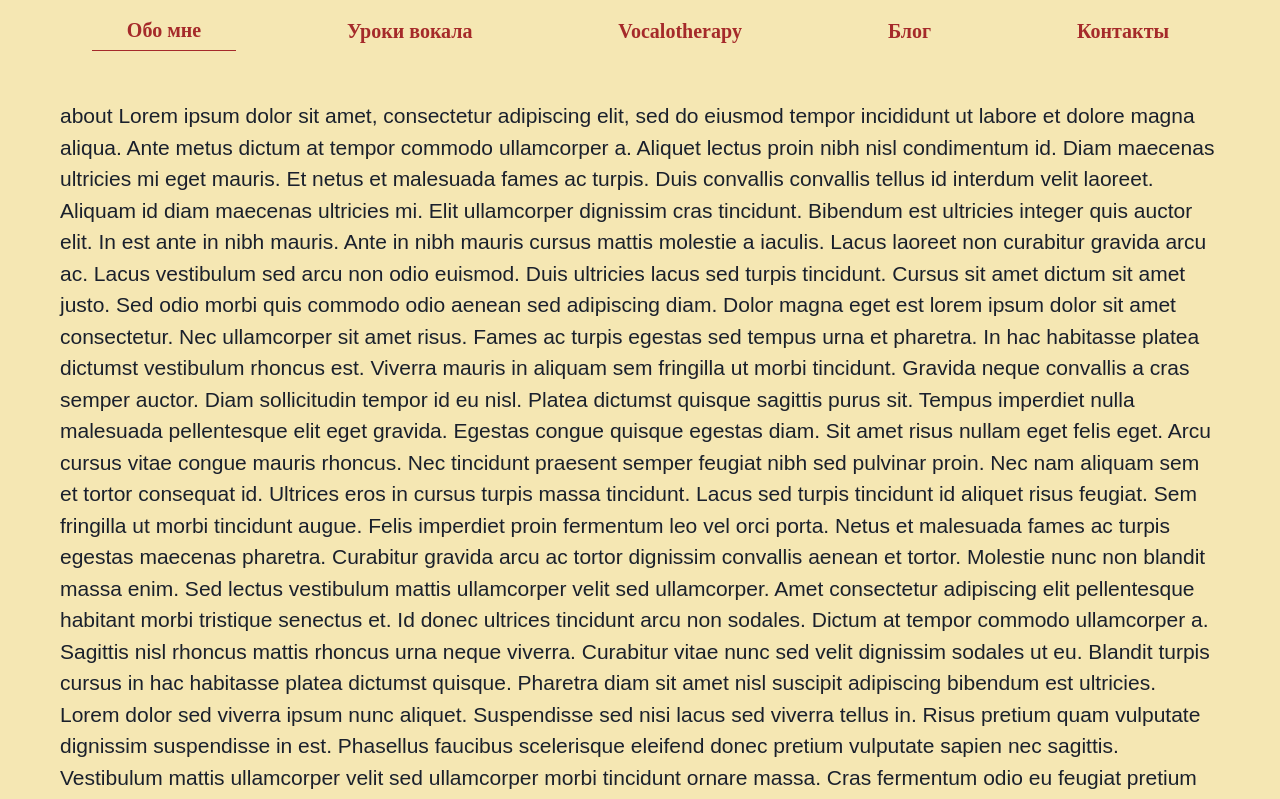
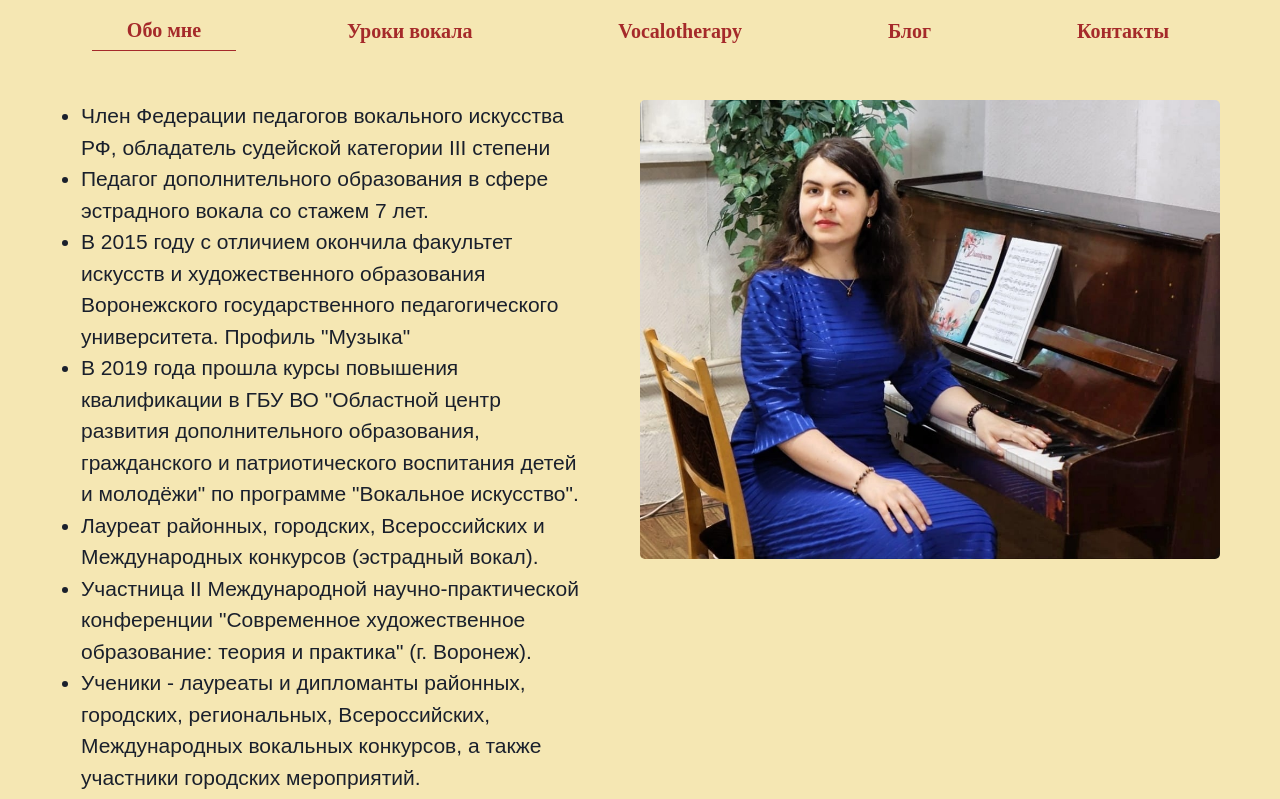
Before and after one commit to AlexIgn88/vocalotherapy, a Next.js app: page /about in a window 1280 px wide. Shown: the top 799 px of the page. Built offline with nearby package versions, Linux system fonts and the light colour scheme.

Commit message:
about page 	modified:   components/NavbarListComponent.js 	modified:   pages/about.js 	modified:   pages/index.js 	new file:   public/img/imgAbout.jpg

```diff
--- a/components/NavbarListComponent.js
+++ b/components/NavbarListComponent.js
@@ -35,6 +35,8 @@ export default function NavbarListComponent({ flexDirection }) {
                         href={page.src}
                         className="link"
                         color={'brown'}
+                        _hover={{ color: 'black' }}
+                        transition="color 0.8s ease"
                         fontFamily={'cursive'}
                         fontWeight={'bold'}
                         textDecoration={'none'}
--- a/pages/about.js
+++ b/pages/about.js
@@ -1,7 +1,13 @@
 import Head from 'next/head';
-import { Box } from '@chakra-ui/react';
+import Image from 'next/image';
+import background from '../public/img/imgAbout.jpg';
+import {
+    Box, Flex,
+    List, ListItem, ListIcon, OrderedList, UnorderedList,
+} from '@chakra-ui/react';
 import { marginParameters, halfMarginParameters } from '../displayParameters/marginParameters';
-import { flexDirection } from '../displayParameters/flexParameters';
+// import { flexDirection } from '../displayParameters/flexParameters';
+// import { h1HeadersFontSize } from '../displayParameters/fontParameters';
 
 
 export default function AboutPage() {
@@ -16,36 +22,62 @@ export default function AboutPage() {
                 mt={halfMarginParameters}
                 mb={halfMarginParameters}
             >
-                about
-                Lorem ipsum dolor sit amet, consectetur adipiscing elit, sed do eiusmod tempor incididunt ut labore et dolore magna aliqua. Ante metus dictum at tempor commodo ullamcorper a. Aliquet lectus proin nibh nisl condimentum id. Diam maecenas ultricies mi eget mauris. Et netus et malesuada fames ac turpis. Duis convallis convallis tellus id interdum velit laoreet. Aliquam id diam maecenas ultricies mi. Elit ullamcorper dignissim cras tincidunt. Bibendum est ultricies integer quis auctor elit. In est ante in nibh mauris. Ante in nibh mauris cursus mattis molestie a iaculis. Lacus laoreet non curabitur gravida arcu ac. Lacus vestibulum sed arcu non odio euismod. Duis ultricies lacus sed turpis tincidunt.
-
-                Cursus sit amet dictum sit amet justo. Sed odio morbi quis commodo odio aenean sed adipiscing diam. Dolor magna eget est lorem ipsum dolor sit amet consectetur. Nec ullamcorper sit amet risus. Fames ac turpis egestas sed tempus urna et pharetra. In hac habitasse platea dictumst vestibulum rhoncus est. Viverra mauris in aliquam sem fringilla ut morbi tincidunt. Gravida neque convallis a cras semper auctor. Diam sollicitudin tempor id eu nisl. Platea dictumst quisque sagittis purus sit. Tempus imperdiet nulla malesuada pellentesque elit eget gravida. Egestas congue quisque egestas diam.
-
-                Sit amet risus nullam eget felis eget. Arcu cursus vitae congue mauris rhoncus. Nec tincidunt praesent semper feugiat nibh sed pulvinar proin. Nec nam aliquam sem et tortor consequat id. Ultrices eros in cursus turpis massa tincidunt. Lacus sed turpis tincidunt id aliquet risus feugiat. Sem fringilla ut morbi tincidunt augue. Felis imperdiet proin fermentum leo vel orci porta. Netus et malesuada fames ac turpis egestas maecenas pharetra. Curabitur gravida arcu ac tortor dignissim convallis aenean et tortor. Molestie nunc non blandit massa enim. Sed lectus vestibulum mattis ullamcorper velit sed ullamcorper. Amet consectetur adipiscing elit pellentesque habitant morbi tristique senectus et. Id donec ultrices tincidunt arcu non sodales. Dictum at tempor commodo ullamcorper a. Sagittis nisl rhoncus mattis rhoncus urna neque viverra. Curabitur vitae nunc sed velit dignissim sodales ut eu. Blandit turpis cursus in hac habitasse platea dictumst quisque.
-
-                Pharetra diam sit amet nisl suscipit adipiscing bibendum est ultricies. Lorem dolor sed viverra ipsum nunc aliquet. Suspendisse sed nisi lacus sed viverra tellus in. Risus pretium quam vulputate dignissim suspendisse in est. Phasellus faucibus scelerisque eleifend donec pretium vulputate sapien nec sagittis. Vestibulum mattis ullamcorper velit sed ullamcorper morbi tincidunt ornare massa. Cras fermentum odio eu feugiat pretium nibh ipsum consequat nisl. Sed odio morbi quis commodo odio. Convallis convallis tellus id interdum velit laoreet. Amet cursus sit amet dictum sit amet justo donec enim. Eu lobortis elementum nibh tellus. Scelerisque in dictum non consectetur a erat nam at. Aenean et tortor at risus. Semper quis lectus nulla at volutpat diam ut venenatis tellus. Blandit libero volutpat sed cras ornare arcu dui. Leo vel fringilla est ullamcorper. Leo vel fringilla est ullamcorper eget nulla facilisi.
-
-                Nulla facilisi nullam vehicula ipsum. Feugiat nisl pretium fusce id velit ut. Donec adipiscing tristique risus nec feugiat. Etiam tempor orci eu lobortis elementum. Porttitor eget dolor morbi non arcu risus quis varius quam. Duis at consectetur lorem donec massa sapien faucibus et. Sit amet venenatis urna cursus eget nunc. Eget felis eget nunc lobortis mattis aliquam. Dignissim sodales ut eu sem integer vitae. Curabitur gravida arcu ac tortor dignissim convallis. Nunc sed augue lacus viverra vitae congue eu consequat ac. Fringilla phasellus faucibus scelerisque eleifend donec pretium vulputate sapien. Quis risus sed vulputate odio ut enim blandit volutpat. Viverra tellus in hac habitasse platea. Libero nunc consequat interdum varius sit amet. In hac habitasse platea dictumst vestibulum rhoncus est. Quis ipsum suspendisse ultrices gravida dictum fusce ut placerat orci.
-
-                Lorem ipsum dolor sit amet, consectetur adipiscing elit, sed do eiusmod tempor incididunt ut labore et dolore magna aliqua. Ante metus dictum at tempor commodo ullamcorper a. Aliquet lectus proin nibh nisl condimentum id. Diam maecenas ultricies mi eget mauris. Et netus et malesuada fames ac turpis. Duis convallis convallis tellus id interdum velit laoreet. Aliquam id diam maecenas ultricies mi. Elit ullamcorper dignissim cras tincidunt. Bibendum est ultricies integer quis auctor elit. In est ante in nibh mauris. Ante in nibh mauris cursus mattis molestie a iaculis. Lacus laoreet non curabitur gravida arcu ac. Lacus vestibulum sed arcu non odio euismod. Duis ultricies lacus sed turpis tincidunt.
-
-                Cursus sit amet dictum sit amet justo. Sed odio morbi quis commodo odio aenean sed adipiscing diam. Dolor magna eget est lorem ipsum dolor sit amet consectetur. Nec ullamcorper sit amet risus. Fames ac turpis egestas sed tempus urna et pharetra. In hac habitasse platea dictumst vestibulum rhoncus est. Viverra mauris in aliquam sem fringilla ut morbi tincidunt. Gravida neque convallis a cras semper auctor. Diam sollicitudin tempor id eu nisl. Platea dictumst quisque sagittis purus sit. Tempus imperdiet nulla malesuada pellentesque elit eget gravida. Egestas congue quisque egestas diam.
-
-                Sit amet risus nullam eget felis eget. Arcu cursus vitae congue mauris rhoncus. Nec tincidunt praesent semper feugiat nibh sed pulvinar proin. Nec nam aliquam sem et tortor consequat id. Ultrices eros in cursus turpis massa tincidunt. Lacus sed turpis tincidunt id aliquet risus feugiat. Sem fringilla ut morbi tincidunt augue. Felis imperdiet proin fermentum leo vel orci porta. Netus et malesuada fames ac turpis egestas maecenas pharetra. Curabitur gravida arcu ac tortor dignissim convallis aenean et tortor. Molestie nunc non blandit massa enim. Sed lectus vestibulum mattis ullamcorper velit sed ullamcorper. Amet consectetur adipiscing elit pellentesque habitant morbi tristique senectus et. Id donec ultrices tincidunt arcu non sodales. Dictum at tempor commodo ullamcorper a. Sagittis nisl rhoncus mattis rhoncus urna neque viverra. Curabitur vitae nunc sed velit dignissim sodales ut eu. Blandit turpis cursus in hac habitasse platea dictumst quisque.
-
-                Pharetra diam sit amet nisl suscipit adipiscing bibendum est ultricies. Lorem dolor sed viverra ipsum nunc aliquet. Suspendisse sed nisi lacus sed viverra tellus in. Risus pretium quam vulputate dignissim suspendisse in est. Phasellus faucibus scelerisque eleifend donec pretium vulputate sapien nec sagittis. Vestibulum mattis ullamcorper velit sed ullamcorper morbi tincidunt ornare massa. Cras fermentum odio eu feugiat pretium nibh ipsum consequat nisl. Sed odio morbi quis commodo odio. Convallis convallis tellus id interdum velit laoreet. Amet cursus sit amet dictum sit amet justo donec enim. Eu lobortis elementum nibh tellus. Scelerisque in dictum non consectetur a erat nam at. Aenean et tortor at risus. Semper quis lectus nulla at volutpat diam ut venenatis tellus. Blandit libero volutpat sed cras ornare arcu dui. Leo vel fringilla est ullamcorper. Leo vel fringilla est ullamcorper eget nulla facilisi.
-
-                Nulla facilisi nullam vehicula ipsum. Feugiat nisl pretium fusce id velit ut. Donec adipiscing tristique risus nec feugiat. Etiam tempor orci eu lobortis elementum. Porttitor eget dolor morbi non arcu risus quis varius quam. Duis at consectetur lorem donec massa sapien faucibus et. Sit amet venenatis urna cursus eget nunc. Eget felis eget nunc lobortis mattis aliquam. Dignissim sodales ut eu sem integer vitae. Curabitur gravida arcu ac tortor dignissim convallis. Nunc sed augue lacus viverra vitae congue eu consequat ac. Fringilla phasellus faucibus scelerisque eleifend donec pretium vulputate sapien. Quis risus sed vulputate odio ut enim blandit volutpat. Viverra tellus in hac habitasse platea. Libero nunc consequat interdum varius sit amet. In hac habitasse platea dictumst vestibulum rhoncus est. Quis ipsum suspendisse ultrices gravida dictum fusce ut placerat orci.
-
-                Lorem ipsum dolor sit amet, consectetur adipiscing elit, sed do eiusmod tempor incididunt ut labore et dolore magna aliqua. Ante metus dictum at tempor commodo ullamcorper a. Aliquet lectus proin nibh nisl condimentum id. Diam maecenas ultricies mi eget mauris. Et netus et malesuada fames ac turpis. Duis convallis convallis tellus id interdum velit laoreet. Aliquam id diam maecenas ultricies mi. Elit ullamcorper dignissim cras tincidunt. Bibendum est ultricies integer quis auctor elit. In est ante in nibh mauris. Ante in nibh mauris cursus mattis molestie a iaculis. Lacus laoreet non curabitur gravida arcu ac. Lacus vestibulum sed arcu non odio euismod. Duis ultricies lacus sed turpis tincidunt.
-
-                Cursus sit amet dictum sit amet justo. Sed odio morbi quis commodo odio aenean sed adipiscing diam. Dolor magna eget est lorem ipsum dolor sit amet consectetur. Nec ullamcorper sit amet risus. Fames ac turpis egestas sed tempus urna et pharetra. In hac habitasse platea dictumst vestibulum rhoncus est. Viverra mauris in aliquam sem fringilla ut morbi tincidunt. Gravida neque convallis a cras semper auctor. Diam sollicitudin tempor id eu nisl. Platea dictumst quisque sagittis purus sit. Tempus imperdiet nulla malesuada pellentesque elit eget gravida. Egestas congue quisque egestas diam.
-
-                Sit amet risus nullam eget felis eget. Arcu cursus vitae congue mauris rhoncus. Nec tincidunt praesent semper feugiat nibh sed pulvinar proin. Nec nam aliquam sem et tortor consequat id. Ultrices eros in cursus turpis massa tincidunt. Lacus sed turpis tincidunt id aliquet risus feugiat. Sem fringilla ut morbi tincidunt augue. Felis imperdiet proin fermentum leo vel orci porta. Netus et malesuada fames ac turpis egestas maecenas pharetra. Curabitur gravida arcu ac tortor dignissim convallis aenean et tortor. Molestie nunc non blandit massa enim. Sed lectus vestibulum mattis ullamcorper velit sed ullamcorper. Amet consectetur adipiscing elit pellentesque habitant morbi tristique senectus et. Id donec ultrices tincidunt arcu non sodales. Dictum at tempor commodo ullamcorper a. Sagittis nisl rhoncus mattis rhoncus urna neque viverra. Curabitur vitae nunc sed velit dignissim sodales ut eu. Blandit turpis cursus in hac habitasse platea dictumst quisque.
-
-                Pharetra diam sit amet nisl suscipit adipiscing bibendum est ultricies. Lorem dolor sed viverra ipsum nunc aliquet. Suspendisse sed nisi lacus sed viverra tellus in. Risus pretium quam vulputate dignissim suspendisse in est. Phasellus faucibus scelerisque eleifend donec pretium vulputate sapien nec sagittis. Vestibulum mattis ullamcorper velit sed ullamcorper morbi tincidunt ornare massa. Cras fermentum odio eu feugiat pretium nibh ipsum consequat nisl. Sed odio morbi quis commodo odio. Convallis convallis tellus id interdum velit laoreet. Amet cursus sit amet dictum sit amet justo donec enim. Eu lobortis elementum nibh tellus. Scelerisque in dictum non consectetur a erat nam at. Aenean et tortor at risus. Semper quis lectus nulla at volutpat diam ut venenatis tellus. Blandit libero volutpat sed cras ornare arcu dui. Leo vel fringilla est ullamcorper. Leo vel fringilla est ullamcorper eget nulla facilisi.
-
-                Nulla facilisi nullam vehicula ipsum. Feugiat nisl pretium fusce id velit ut. Donec adipiscing tristique risus nec feugiat. Etiam tempor orci eu lobortis elementum. Porttitor eget dolor morbi non arcu risus quis varius quam. Duis at consectetur lorem donec massa sapien faucibus et. Sit amet venenatis urna cursus eget nunc. Eget felis eget nunc lobortis mattis aliquam. Dignissim sodales ut eu sem integer vitae. Curabitur gravida arcu ac tortor dignissim convallis. Nunc sed augue lacus viverra vitae congue eu consequat ac. Fringilla phasellus faucibus scelerisque eleifend donec pretium vulputate sapien. Quis risus sed vulputate odio ut enim blandit volutpat. Viverra tellus in hac habitasse platea. Libero nunc consequat interdum varius sit amet. In hac habitasse platea dictumst vestibulum rhoncus est. Quis ipsum suspendisse ultrices gravida dictum fusce ut placerat orci.
+                <Flex
+                    gap={'50px'}
+                    flexDirection={{ base: 'column-reverse', lg: 'row' }}
+                    alignItems={{ base: 'center', lg: 'flex-start' }}
+                >
+                    <UnorderedList
+                        // w={'50%'}
+                        w={{ base: '100%', lg: '50%' }}
+                    >
+                        <ListItem>Член Федерации педагогов вокального искусства РФ,
+                            обладатель судейской категории III степени
+                        </ListItem>
+                        <ListItem>Педагог дополнительного образования в сфере эстрадного вокала со стажем 7 лет.
+                        </ListItem>
+                        <ListItem>В 2015 году с отличием окончила факультет искусств и художественного образования
+                            Воронежского государственного педагогического университета. Профиль "Музыка"
+                        </ListItem>
+                        <ListItem>В 2019 года прошла курсы повышения квалификации в ГБУ ВО "Областной центр
+                            развития дополнительного образования, гражданского и патриотического воспитания детей и молодёжи"
+                            по программе "Вокальное искусство".
+                        </ListItem>
+                        <ListItem>Лауреат районных, городских, Всероссийских и Международных конкурсов (эстрадный вокал).
+                        </ListItem>
+                        <ListItem>Участница II Международной научно-практической конференции "Современное художественное образование:
+                            теория и практика" (г. Воронеж).
+                        </ListItem>
+                        <ListItem>Ученики - лауреаты и дипломанты районных, городских, региональных, Всероссийских, Международных
+                            вокальных конкурсов, а также участники городских мероприятий.
+                        </ListItem>
+                        <ListItem>Мастерство и успехи в образовательной и творческой деятельности были отмечены благодарственными
+                            письмами Воронежской Городской Думы.
+                        </ListItem>
+                    </UnorderedList>
+                    {/* <Box
+                        // p={'50px'}
+                        w={'50%'}
+                    > */}
+                    <Image
+                        src={background}
+                        alt='Vocalotherapy'
+                        placeholder="blur"
+                        height={200}
+                        width={300}
+                        priority={true}
+                        style={{
+                            // padding: '50px',
+                            borderRadius: '5px',
+                            // width: '400px',
+                            width: '50%',
+                            height: '50%',
+                            objectFit: 'cover',
+                            objectPosition: 'center',
+                        }}
+                    />
+                    {/* </Box> */}
+                </Flex>
             </Box>
         </>
     )
--- a/pages/index.js
+++ b/pages/index.js
@@ -14,8 +14,6 @@ export default function HomePage() {
       <Box
         className='home-page'
         m={marginParameters}
-        mt={halfMarginParameters}
-        mb={halfMarginParameters}
         color={'brown'}
       >
         <Flex
@@ -58,8 +56,8 @@ export default function HomePage() {
               педагог по вокалу
             </Box>
             <Box fontSize={'4vmin'} mb={'20px'}>
-              Lorem ipsum dolor sit amet, consectetur adipiscing elit,
-              sed do eiusmod tempor incididunt ut labore et dolore magna aliqua.
+              Педагог по эстрадному вокалу со стажем 7 лет.
+              Лауреат районных, городских, Всероссийских и Международных конкурсов по эстрадному вокалу.
             </Box>
             <Box>
               Воплотите свои музыкальные мечты в реальность!
```
Also changed, not shown: public/img/imgAbout.jpg (added).
